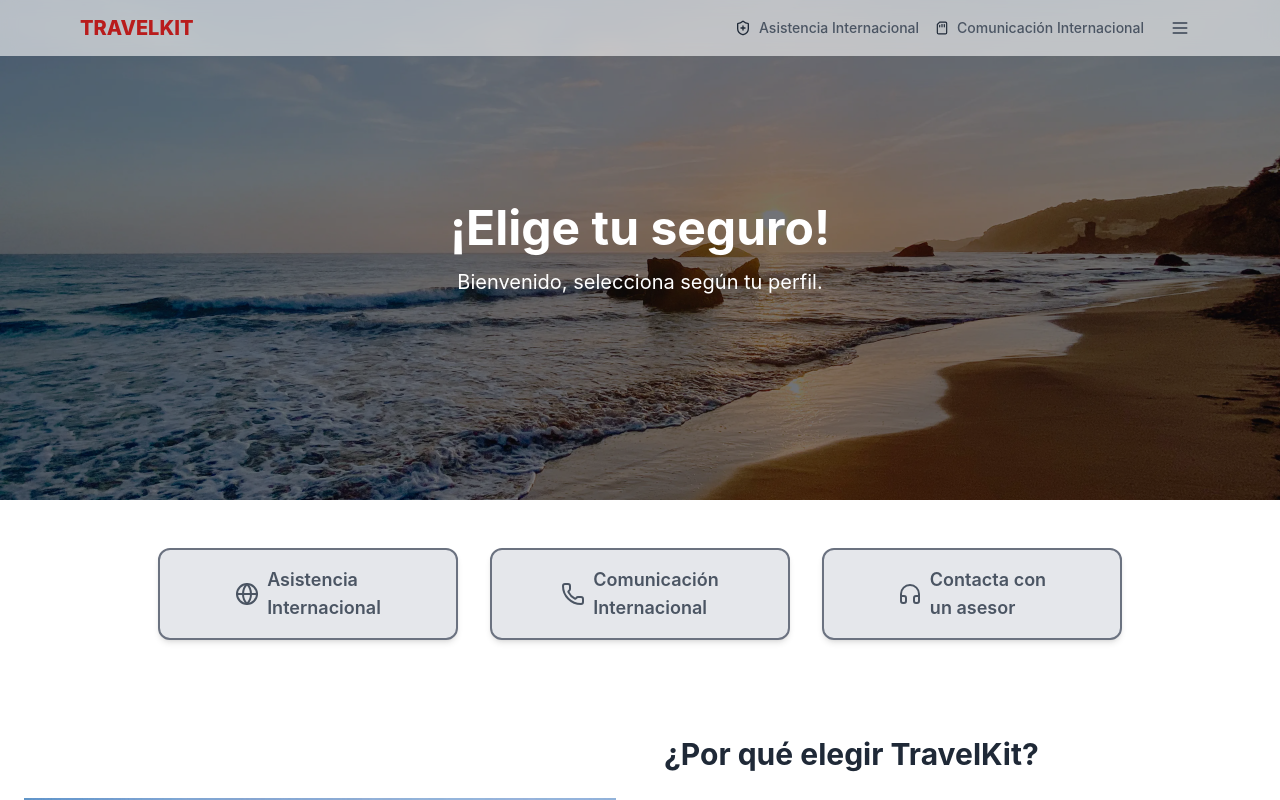
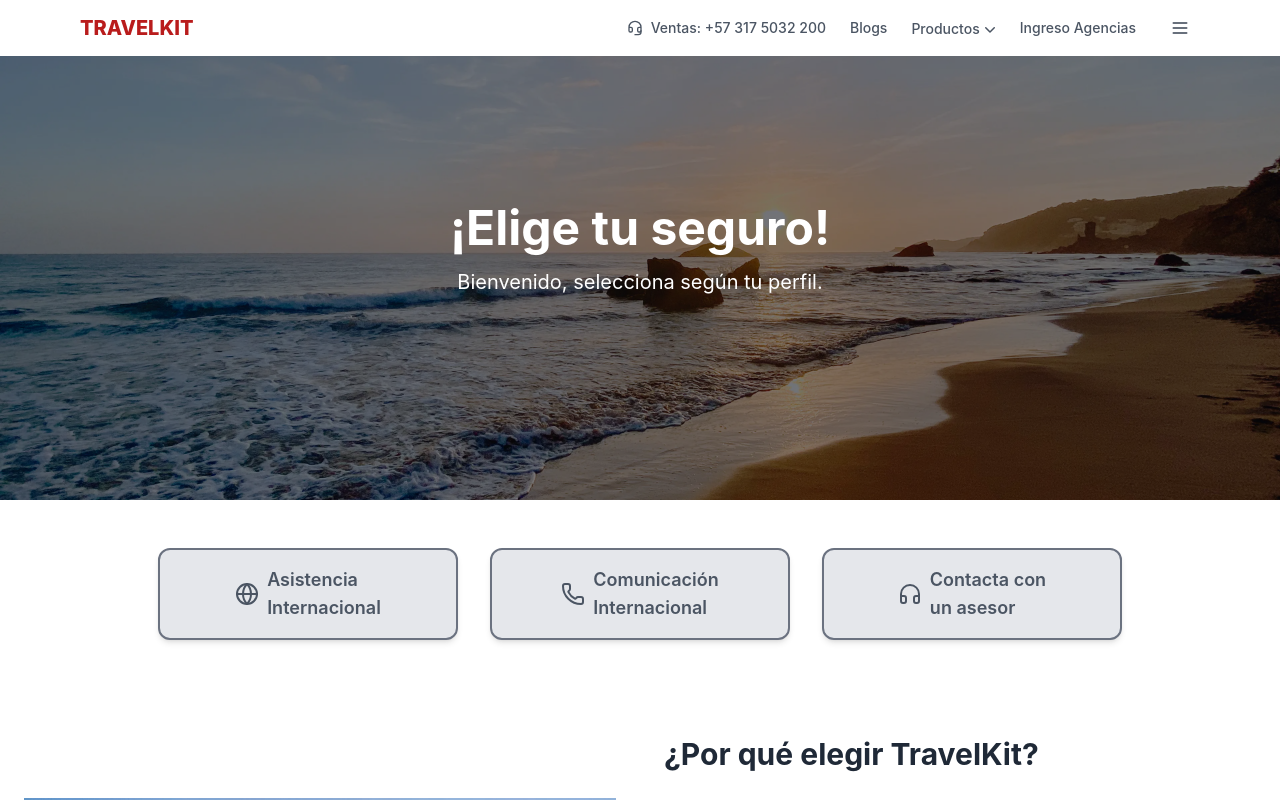
Before and after one commit to esarmiem/b2c-landing, a React (Vite) app: page / in a window 1280 px wide. Shown: the top 800 px of the page. Built offline with nearby package versions, Linux system fonts and the light colour scheme; no server answers.

Commit message:
Fix issues in Header component and add DropdownHeader component

```diff
--- a/src/TravelCore/Components/Epic/Header.tsx
+++ b/src/TravelCore/Components/Epic/Header.tsx
@@ -1,5 +1,6 @@
 import { Link } from "../Raw/Link";
-import { Menu, ShieldPlus } from "lucide-react";
+import { Menu, Headset } from "lucide-react";
+import { DropdownHeader } from "../../Components/Raw/DropdownHeader";
 
 interface ButtonProps extends React.ButtonHTMLAttributes<HTMLButtonElement> {
   variant?: "ghost" | "default";
@@ -33,45 +34,42 @@ const Button: React.FC<ButtonProps> = ({
 
 export const Header: React.FC = () => {
   return (
-    <header className="fixed top-0 w-full bg-white/95 backdrop-blur supports-[backdrop-filter]:bg-white/60 z-50">
+    <header className="fixed top-0 w-full bg-white z-50">
+      {/* OLD NAVBAR TRANSPARENTEEE <header className="fixed top-0 w-full bg-white/95 backdrop-blur supports-[backdrop-filter]:bg-white/60 z-50"></header> */}
       <div className="flex h-14 items-center justify-between px-4 md:px-20">
         <Link href="/" className="font-extrabold text-xl text-red-700">
           TRAVELKIT
         </Link>
-        <div className="flex items-center gap-4">
-          <div className="items-center hidden md:flex">
-            <ShieldPlus className="h-4 w-4 mr-2" />
+        <div className="flex items-center gap-6">
+          <div className="items-center hidden md:flex ">
+            <Headset className="h-4 w-4 mr-2  text-gray-600 hover:text-gray-900" />
             <Link
               href="/Home"
               className="text-sm font-medium text-gray-600 hover:text-gray-900"
             >
-              Asistencia Internacional
+              Ventas: +57 317 5032 200
             </Link>
           </div>
 
           <div className="items-center hidden md:flex">
-            <svg
-              xmlns="http://www.w3.org/2000/svg"
-              width="14"
-              height="14"
-              viewBox="0 0 24 24"
-              fill="none"
-              stroke="currentColor"
-              stroke-width="2"
-              stroke-linecap="round"
-              stroke-linejoin="round"
-              className="lucide lucide-card-sd"
+            <Link
+              href="/Home"
+              className="text-sm font-medium text-gray-600 hover:text-gray-900"
             >
-              <path d="M6 22a2 2 0 0 1-2-2V6l4-4h10a2 2 0 0 1 2 2v16a2 2 0 0 1-2 2Z" />
-              <path d="M8 10V7.5" />
-              <path d="M12 6v4" />
-              <path d="M16 6v4" />
-            </svg>
+              Blogs
+            </Link>
+          </div>
+
+          {/* productos */}
+          <DropdownHeader />
+          {/* productos */}
+
+          <div className="items-center hidden md:flex">
             <Link
-              href="#"
-              className="text-sm font-medium ml-2 text-gray-600 hover:text-gray-900"
+              href="/Home"
+              className="text-sm font-medium text-gray-600 hover:text-gray-900"
             >
-              Comunicación Internacional
+              Ingreso Agencias
             </Link>
           </div>
 
--- /dev/null
+++ b/src/TravelCore/Components/Raw/DropdownHeader.tsx
@@ -0,0 +1,105 @@
+import React, { useState, useRef, useEffect } from 'react';
+import { Link } from "../Raw/Link";
+import { ShieldPlus } from "lucide-react";
+
+export const DropdownHeader: React.FC = () => {
+  const [isDropdownOpen, setIsDropdownOpen] = useState(false);
+  const dropdownRef = useRef<HTMLDivElement>(null);
+
+  const toggleDropdown = () => {
+    setIsDropdownOpen(!isDropdownOpen);
+  };
+
+  useEffect(() => {
+    const handleClickOutside = (event: MouseEvent) => {
+      if (
+        dropdownRef.current &&
+        !dropdownRef.current.contains(event.target as Node)
+      ) {
+        setIsDropdownOpen(false);
+      }
+    };
+
+    document.addEventListener('mousedown', handleClickOutside);
+    return () => {
+      document.removeEventListener('mousedown', handleClickOutside);
+    };
+  }, []);
+
+  return (
+    <div ref={dropdownRef} className="relative text-left hidden md:flex">
+      <div>
+        <button
+          type="button"
+          className="inline-flex w-full justify-center gap-x-0.3 text-sm font-medium text-gray-600 hover:text-gray-900"
+          onClick={toggleDropdown}
+          aria-expanded={isDropdownOpen}
+          aria-haspopup="true"
+        >
+          Productos
+          <svg
+            className={`-mr-1 size-5 text-gray-600 hover:text-gray-900 transform transition-transform ${
+              isDropdownOpen ? 'rotate-180' : ''
+            }`}
+            viewBox="0 0 20 20"
+            fill="currentColor"
+            aria-hidden="true"
+            data-slot="icon"
+          >
+            <path fill-rule="evenodd" d="M5.22 8.22a.75.75 0 0 1 1.06 0L10 11.94l3.72-3.72a.75.75 0 1 1 1.06 1.06l-4.25 4.25a.75.75 0 0 1-1.06 0L5.22 9.28a.75.75 0 0 1 0-1.06Z" clip-rule="evenodd" />
+          </svg>
+        </button>
+      </div>
+
+      {isDropdownOpen && (
+        <div
+          className="absolute right-0 z-10 mt-10 w-56 origin-top-right rounded-md bg-white ring-1 shadow-lg ring-black/5 focus:outline-hidden"
+          role="menu"
+          aria-orientation="vertical"
+          aria-labelledby="menu-button"
+        >
+          <div className="py-1" role="none">
+            <div className="items-center flex px-4 py-2 text-sm">
+              <ShieldPlus className="h-4 w-4 mr-2" />
+              <Link
+                href="/Home"
+                className="text-sm font-medium text-gray-600 hover:text-gray-900"
+              >
+                Asistencia Internacional
+              </Link>
+            </div>
+
+            <div className="items-center flex px-4 py-2 text-sm">
+              <svg
+                xmlns="http://www.w3.org/2000/svg"
+                width="14"
+                height="14"
+                viewBox="0 0 24 24"
+                fill="none"
+                stroke="currentColor"
+                stroke-width="2"
+                stroke-linecap="round"
+                stroke-linejoin="round"
+                className="lucide lucide-card-sd"
+              >
+                <path d="M6 22a2 2 0 0 1-2-2V6l4-4h10a2 2 0 0 1 2 2v16a2 2 0 0 1-2 2Z" />
+                <path d="M8 10V7.5" />
+                <path d="M12 6v4" />
+                <path d="M16 6v4" />
+              </svg>
+              <Link
+                href="#"
+                className="text-sm font-medium ml-2 text-gray-600 hover:text-gray-900"
+              >
+                Comunicación Internacional
+              </Link>
+            </div>
+          </div>
+        </div>
+      )}
+    </div>
+  );
+};
+
+
+export default DropdownHeader;
```
